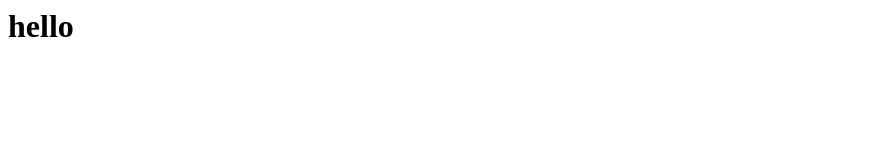
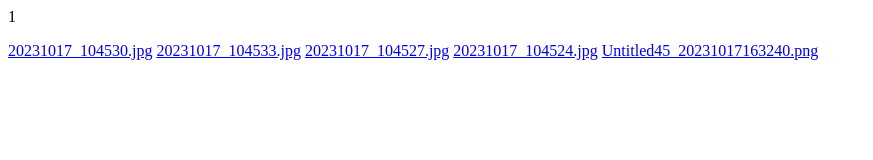
Before and after one commit to ZDHDclan/TestWebsite, a plain HTML site: page index.html in a window 1280 px wide. Shown: the whole page, without its empty margins (0-873 px from the left). Drawn offline with Linux system fonts and the light colour scheme.

Commit message:
Update index.html

```diff
--- a/index.html
+++ b/index.html
@@ -1 +1,6 @@
-<h1>hello</h1>
+<p>1</p>
+<a href="./20231017_104530.jpg">20231017_104530.jpg</a>
+<a href="./20231017_104533.jpg">20231017_104533.jpg</a>
+<a href="./20231017_104527.jpg">20231017_104527.jpg</a>
+<a href="./20231017_104524.jpg">20231017_104524.jpg</a>
+<a href="./Untitled45_20231017163240.png">Untitled45_20231017163240.png</a>
```
